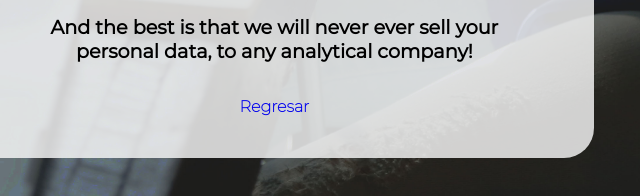
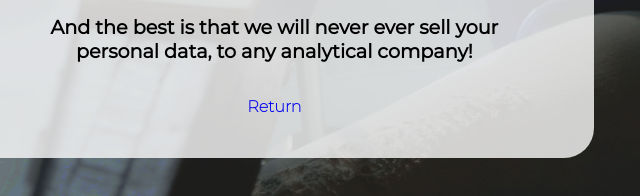
Before and after one commit to dvguy/eccard_new_landingpage, a plain HTML site: page about.html in a window 1280 px wide. Shown: the part 867-1063 px from the top of the page, 404-1044 px from the left. Drawn offline with Linux system fonts and the light colour scheme.

Commit message:
add return to index from Sing In_

```diff
--- a/about.html
+++ b/about.html
@@ -48,7 +48,7 @@
                 </strong></span>
                 <br>
                 <br>
-                <p><strong><a href="./index.html">Regresar</a></strong></p>
+                <p><strong><a href="./index.html">Return</a></strong></p>
             </div>
         </div>
     </div>
```
